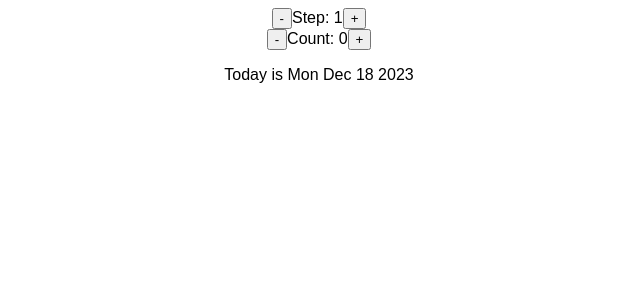
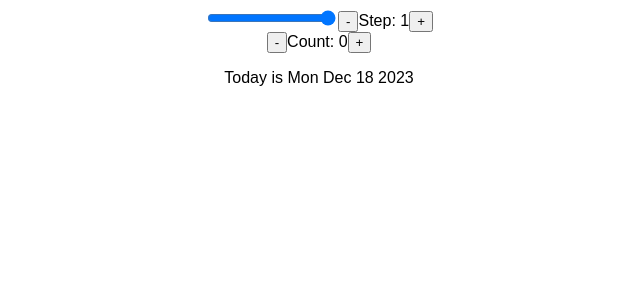
Before and after one commit to Jpkeys29/Date-Counter-React, a React (Create React App) app: page / in a window 1280 px wide. Shown: the top 300 px of the page, without its empty margins (321-961 px from the left). Built offline with nearby package versions, Linux system fonts and the light colour scheme.

Commit message:
Adding slider

```diff
--- a/src/App.js
+++ b/src/App.js
@@ -20,6 +20,7 @@ function Counter() {
   return (
     <div>
       <div>
+        <input type="range" min='0' max='10' />
         <button onClick={() => setStep((c) => c - 1)}>-</button>
         <span>Step: {step}</span>
         <button onClick={() => setStep((c) => c + 1)}>+</button>
```
